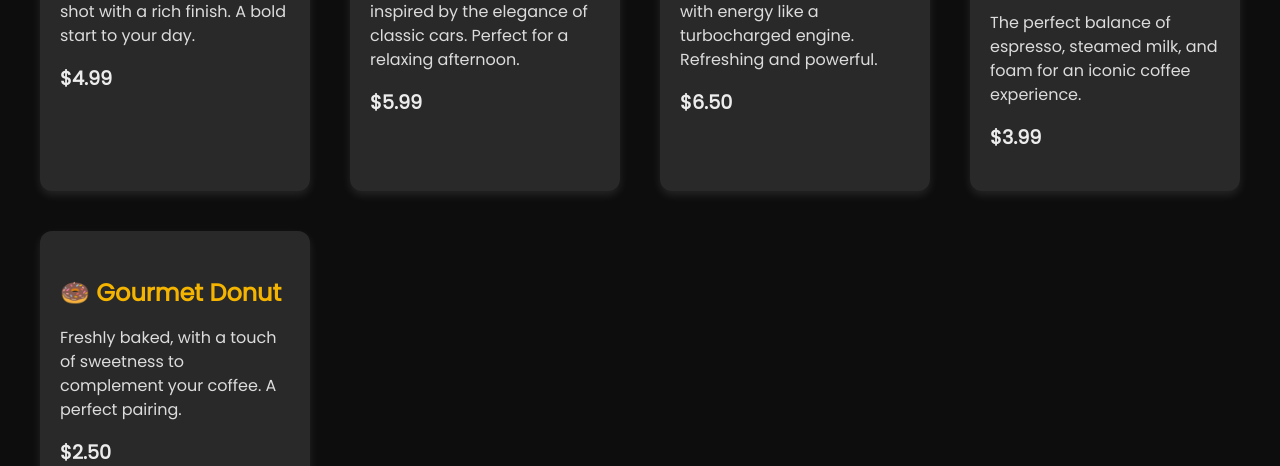
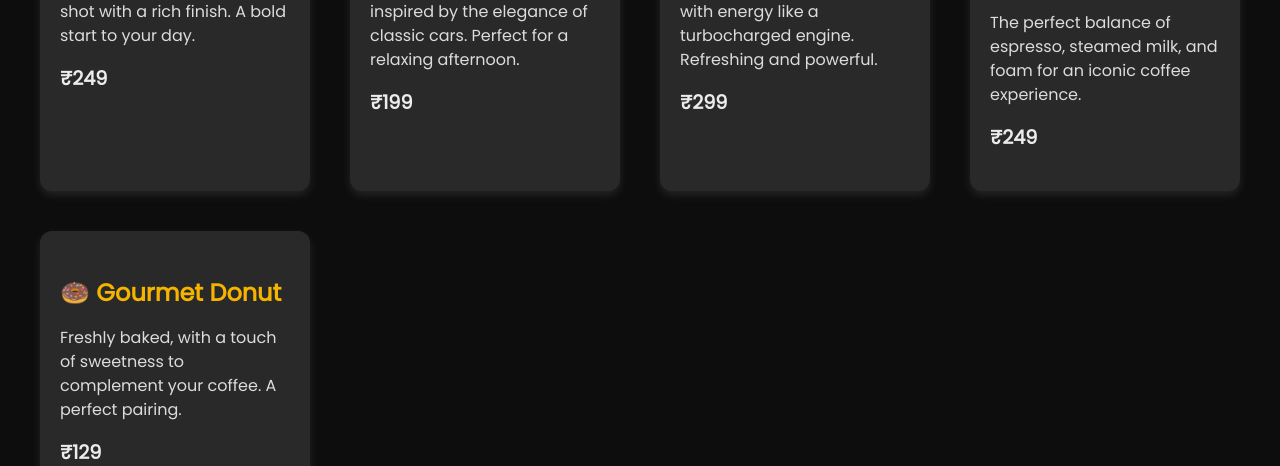
Before and after one commit to Charan545/Cafe_Website, a React (Create React App) app: page /menu in a window 1280 px wide. Shown: the part 334-800 px from the top of the page. Built offline with nearby package versions, Linux system fonts and the light colour scheme.

Commit message:
Eleventh  Commit

```diff
--- a/src/pages/Contact.js
+++ b/src/pages/Contact.js
@@ -209,7 +209,7 @@ const Contact = () => {
           <ContactInfoIcon>
             <FaPhone />
           </ContactInfoIcon>
-          <ContactInfoText>(123) 456-7890</ContactInfoText>
+          <ContactInfoText>7416287202</ContactInfoText>
         </ContactInfoItem>
         <ContactInfoItem>
           <ContactInfoIcon>
--- a/src/pages/Menu.js
+++ b/src/pages/Menu.js
@@ -105,7 +105,7 @@ const Menu = () => {
           <MenuItemDescription>
             A high-powered espresso shot with a rich finish. A bold start to your day.
           </MenuItemDescription>
-          <MenuItemPrice>$4.99</MenuItemPrice>
+          <MenuItemPrice>₹249</MenuItemPrice>
         </MenuItemCard>
 
         <MenuItemCard
@@ -117,7 +117,7 @@ const Menu = () => {
           <MenuItemDescription>
             Smooth and creamy, inspired by the elegance of classic cars. Perfect for a relaxing afternoon.
           </MenuItemDescription>
-          <MenuItemPrice>$5.99</MenuItemPrice>
+          <MenuItemPrice>₹199</MenuItemPrice>
         </MenuItemCard>
 
         <MenuItemCard
@@ -129,7 +129,7 @@ const Menu = () => {
           <MenuItemDescription>
             Smooth, chilled, and packed with energy like a turbocharged engine. Refreshing and powerful.
           </MenuItemDescription>
-          <MenuItemPrice>$6.50</MenuItemPrice>
+          <MenuItemPrice>₹299</MenuItemPrice>
         </MenuItemCard>
 
         <MenuItemCard
@@ -141,7 +141,7 @@ const Menu = () => {
           <MenuItemDescription>
             The perfect balance of espresso, steamed milk, and foam for an iconic coffee experience.
           </MenuItemDescription>
-          <MenuItemPrice>$3.99</MenuItemPrice>
+          <MenuItemPrice>₹249</MenuItemPrice>
         </MenuItemCard>
 
         <MenuItemCard
@@ -153,7 +153,7 @@ const Menu = () => {
           <MenuItemDescription>
             Freshly baked, with a touch of sweetness to complement your coffee. A perfect pairing.
           </MenuItemDescription>
-          <MenuItemPrice>$2.50</MenuItemPrice>
+          <MenuItemPrice>₹129</MenuItemPrice>
         </MenuItemCard>
       </MenuItemsSection>
 
```
